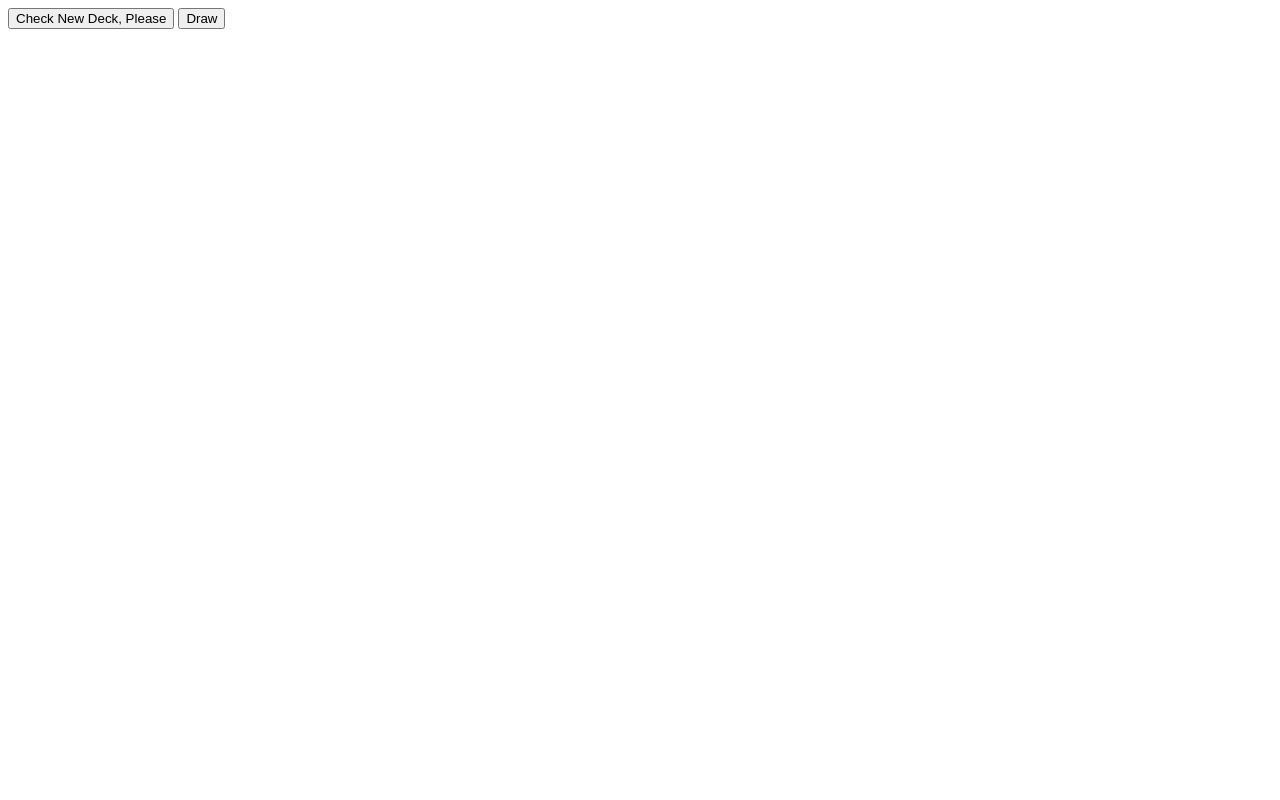
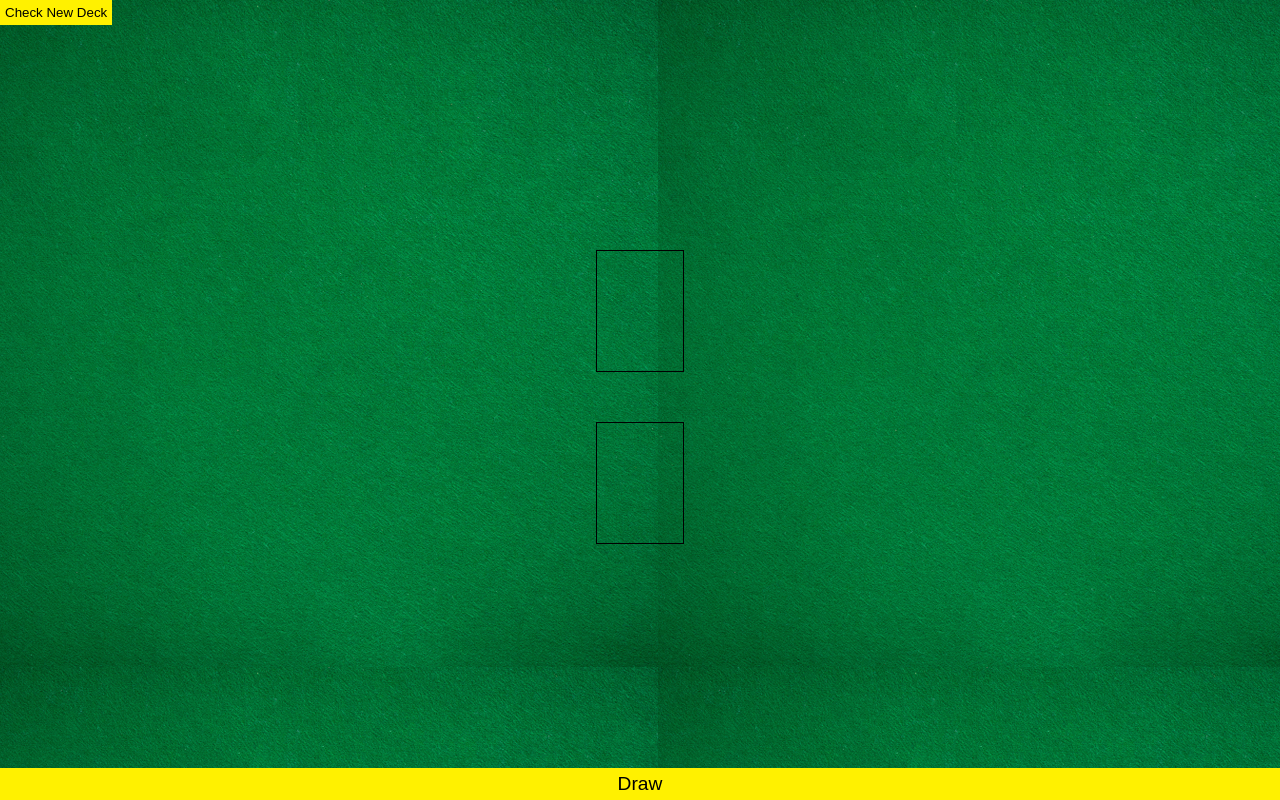
Before and after one commit to bot-Geras/war-project, a plain HTML site: page index.html in a window 1280 px wide. Drawn offline with Linux system fonts and the light colour scheme.

Commit message:
second commit

```diff
--- a/index.html
+++ b/index.html
@@ -5,11 +5,16 @@
     <meta http-equiv="X-UA-Compatible" content="IE=edge">
     <meta name="viewport" content="width=device-width, initial-scale=1.0">
     <title>Document</title>
+    <link rel="stylesheet" href="style.css">
 </head>
 <body>
-    <button id="new-deck">Check New Deck, Please</button>
-    <button id="draw-card">Draw</button>
-    <div id="cards"></div>
+    <button id="new-deck" class="deck">Check New Deck</button>
+    <div id="cards">
+        <div class="card-slots"></div>
+        <div class="card-slots"></div>
+    </div>
+    <button id="draw-card" class="draw">Draw</button>
+
 
 
     <script src="index.js"></script>
--- a/index.js
+++ b/index.js
@@ -13,10 +13,13 @@ document.getElementById("draw-card").addEventListener("click", function () {
     .then((res) => res.json())
     .then((data) => {
       console.log(data);
-      document.getElementById("cards").innerHTML = `
-      <img src="${data.cards[0].image}">
-      <img src="${data.cards[1].image}">
+      document.getElementById("cards").children[0].innerHTML = `
+      <img src="${data.cards[0].image}" class="cards">
+
       `;
+      document.getElementById("cards").children[1].innerHTML = `
+      <img src="${data.cards[1].image}" class="cards">
+      `
     });
 });
 
--- a/style.css
+++ b/style.css
@@ -0,0 +1,48 @@
+html,
+body {
+    margin: 0;
+    padding: 0;
+    background: url("./img/table.png");
+    height: 100vh;
+}
+
+body {
+    display: flex;
+    flex-direction: column;
+    align-items: center;
+    justify-content: space-between;
+}
+
+button {
+    background-color: #FFF100;
+    border: none;
+    cursor: pointer;
+
+}
+
+.deck {
+    padding: 5px;
+    align-self: flex-start;
+
+}
+
+.draw {
+    font-size: 1.2rem;
+    padding: 5px;
+    align-self: stretch;
+}
+
+img.cards {
+    width: 100%;
+    height: 100%;
+}
+
+.card-slots {
+    border: 1px solid black;
+    height: 120px;
+    width: calc(120px * 5/7);
+}
+
+.card-slots:nth-of-type(1) {
+    margin-bottom: 50px;
+}
```
Also changed, not shown: img/table.png (added).
